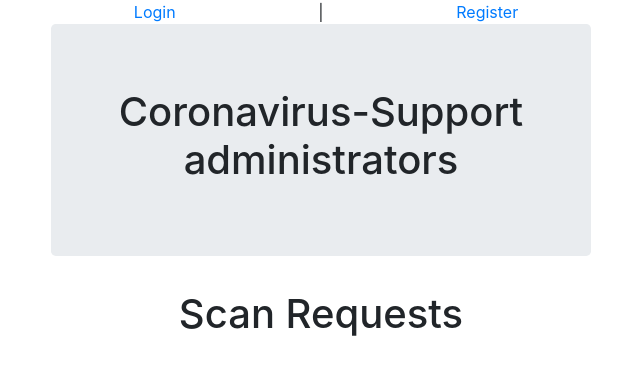
After one commit to teedee22/coronaSupport, a Django app: page /scan_requests in a window 1280 px wide. The commit adds this page. Shown: the top 375 px of the page, without its empty margins (319-959 px from the left). Run offline with Django 3.2, Linux system fonts and the light colour scheme; some libraries are stand-ins or nearby versions.

Commit message:
Added links to separate pages

```diff
--- a/coronaSupport/urls.py
+++ b/coronaSupport/urls.py
@@ -22,6 +22,10 @@ from supportteam.views import (
     logout_user,
     register,
     register_new_user,
+    scan_volunteer,
+    scan_requests,
+    assign_requests,
+    handle_sms,
 )
 
 urlpatterns = [
@@ -31,4 +35,8 @@ urlpatterns = [
     path("logout", logout_user, name="logout_user"),
     path("register", register, name="register"),
     path("register_new_user", register_new_user, name="register_user"),
+    path("scan_volunteer", scan_volunteer, name="scan_volunteer"),
+    path("scan_requests", scan_requests, name="scan_requests"),
+    path("assign_requests", assign_requests, name="assign_requests"),
+    path("handle_sms", handle_sms, name="handle_sms"),
 ]
--- /dev/null
+++ b/supportteam/templates/scan-requests.html
@@ -0,0 +1,7 @@
+{% extends 'base.html' %}
+
+{% block main_block %}
+<div class="row justify-content-center">
+<h1> Scan Requests </h1>
+</div>
+{% endblock %}
--- a/supportteam/views.py
+++ b/supportteam/views.py
@@ -56,3 +56,15 @@ def register_new_user(request):
     user = authenticate(request, username=username, password=password)
     login(request, user)
     return redirect(index)
+
+def scan_volunteer(request):
+    return render(request, "scan-volunteer.html")
+
+def scan_requests(request):
+    return render(request, "scan-requests.html")
+
+def assign_requests(request):
+    return render(request, "assign-requests.html")
+
+def handle_sms(request):
+    return render(request, "handle-sms.html")
```
Also changed, not shown: supportteam/templates/assign-requests.html (added, +7 -0 lines), supportteam/templates/handle-sms.html (added, +7 -0 lines), supportteam/templates/home.html (+6 -4 lines), supportteam/templates/scan-volunteer.html (added, +7 -0 lines), db.sqlite3.
